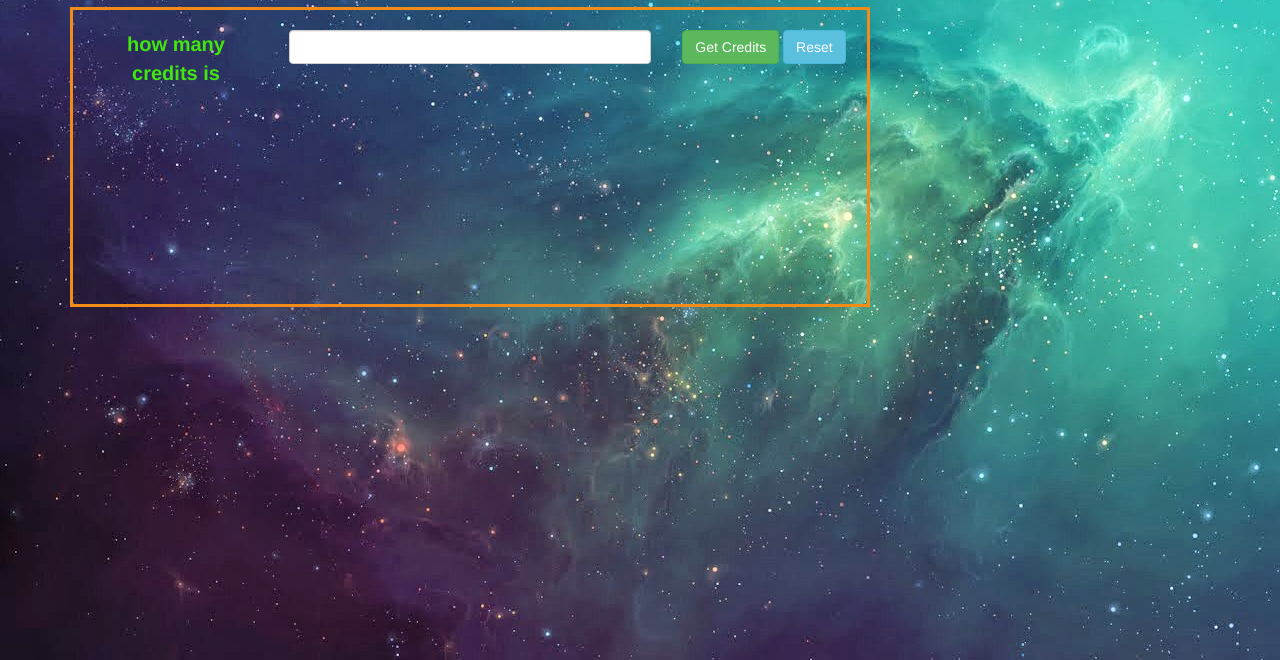
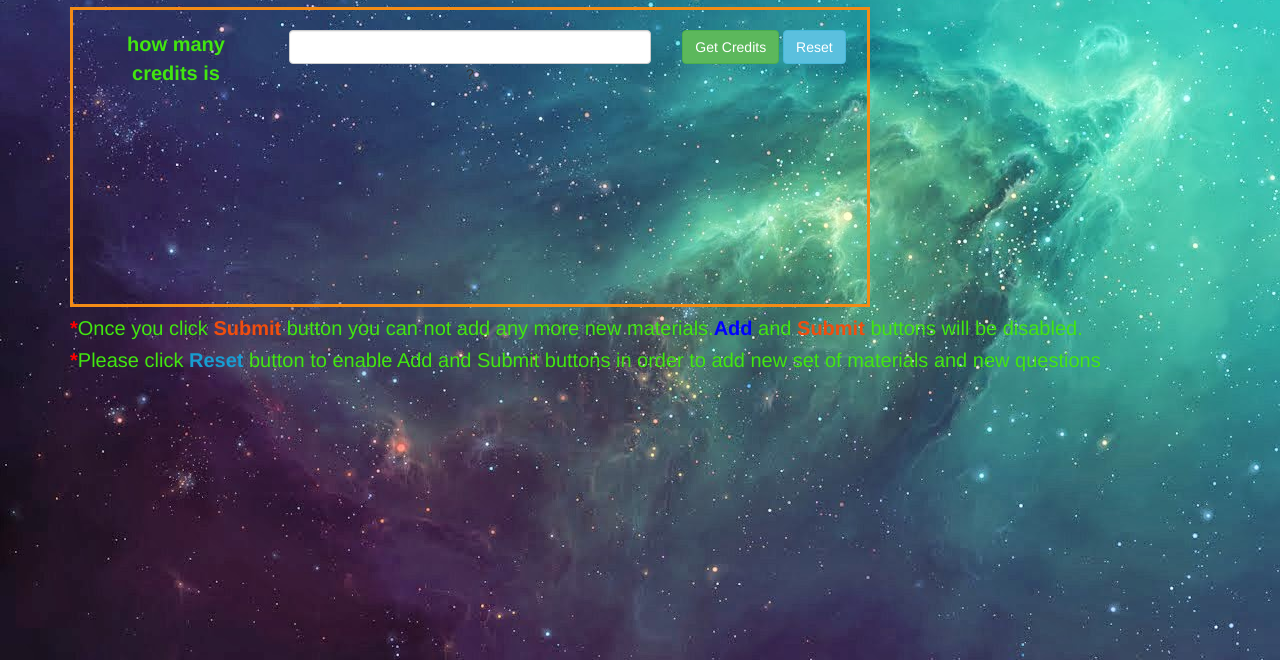
Before and after one commit to divya139/galaxy-merchant-trading, a website: page public/index.html in a window 1280 px wide. Shown: the part 140-800 px from the top of the page. Drawn offline with nearby package versions, Linux system fonts and the light colour scheme; some packages are replaced by stand-ins of ours.

Commit message:
added steps to use the app

```diff
--- a/public/convertionpage.html
+++ b/public/convertionpage.html
@@ -51,4 +51,6 @@
                 <div> <h2 style="color:rgb(66, 230, 16);;font-size:30px"><b>{{credits}}</b></h2></div>
                 <div> <h2 style="color:red;"><b>{{error}}</b></h2></div>
         </div>
+        <div><h5 class="label-style"><b style="color:red">*</b>Once you click <b style="color:rgb(240, 78, 14)">Submit</b> button you can not add any more new materials.<b style="color:blue">Add</b> and <b style="color:rgb(240, 78, 14)">Submit</b> buttons will be disabled.</h5></div>
+        <div><h5 class="label-style"><b style="color:red">*</b>Please click <b style="color:rgb(24, 157, 209)">Reset</b> button to enable Add and Submit buttons in order to add new set of materials and new questions</h5></div>
         </div>
```
